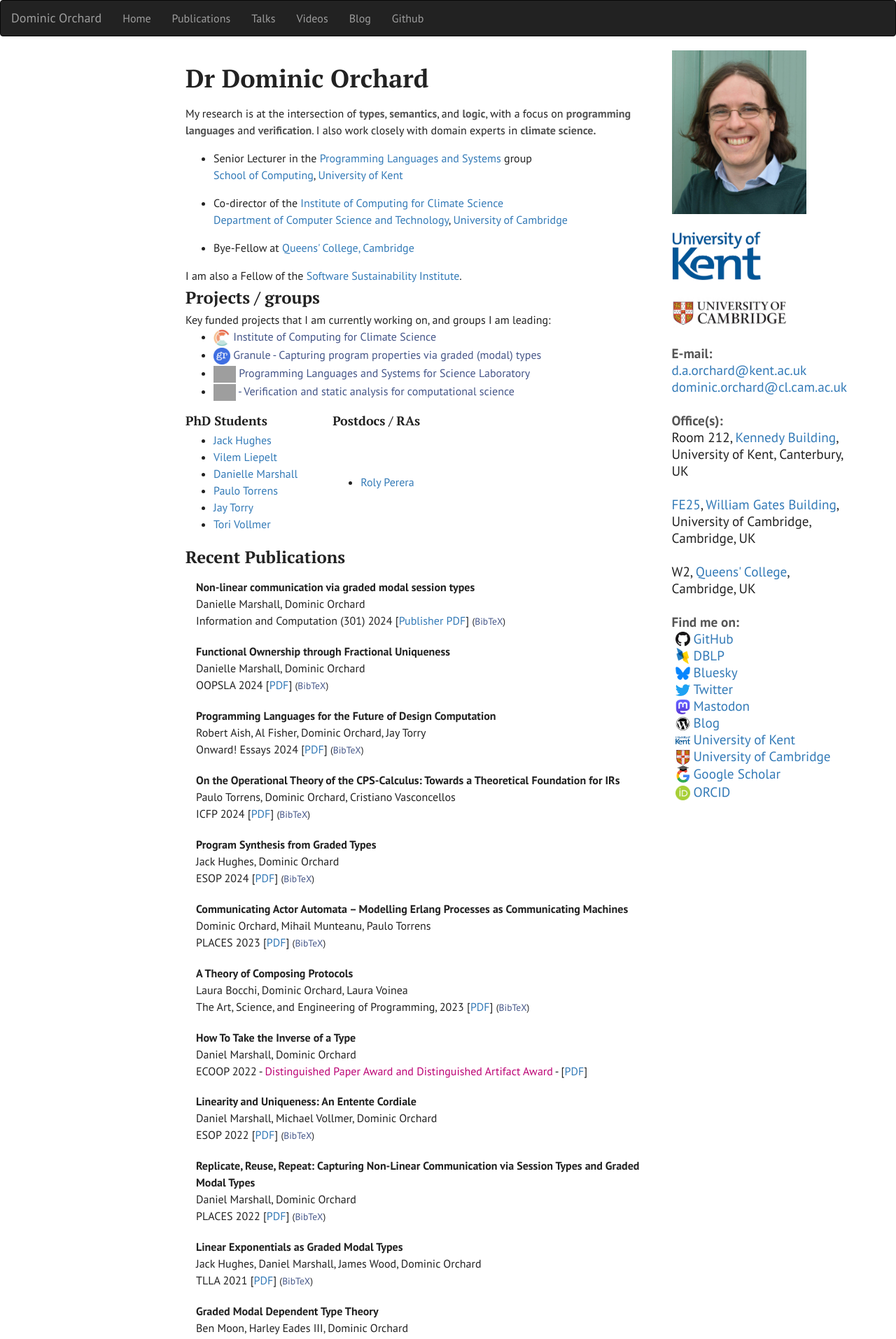
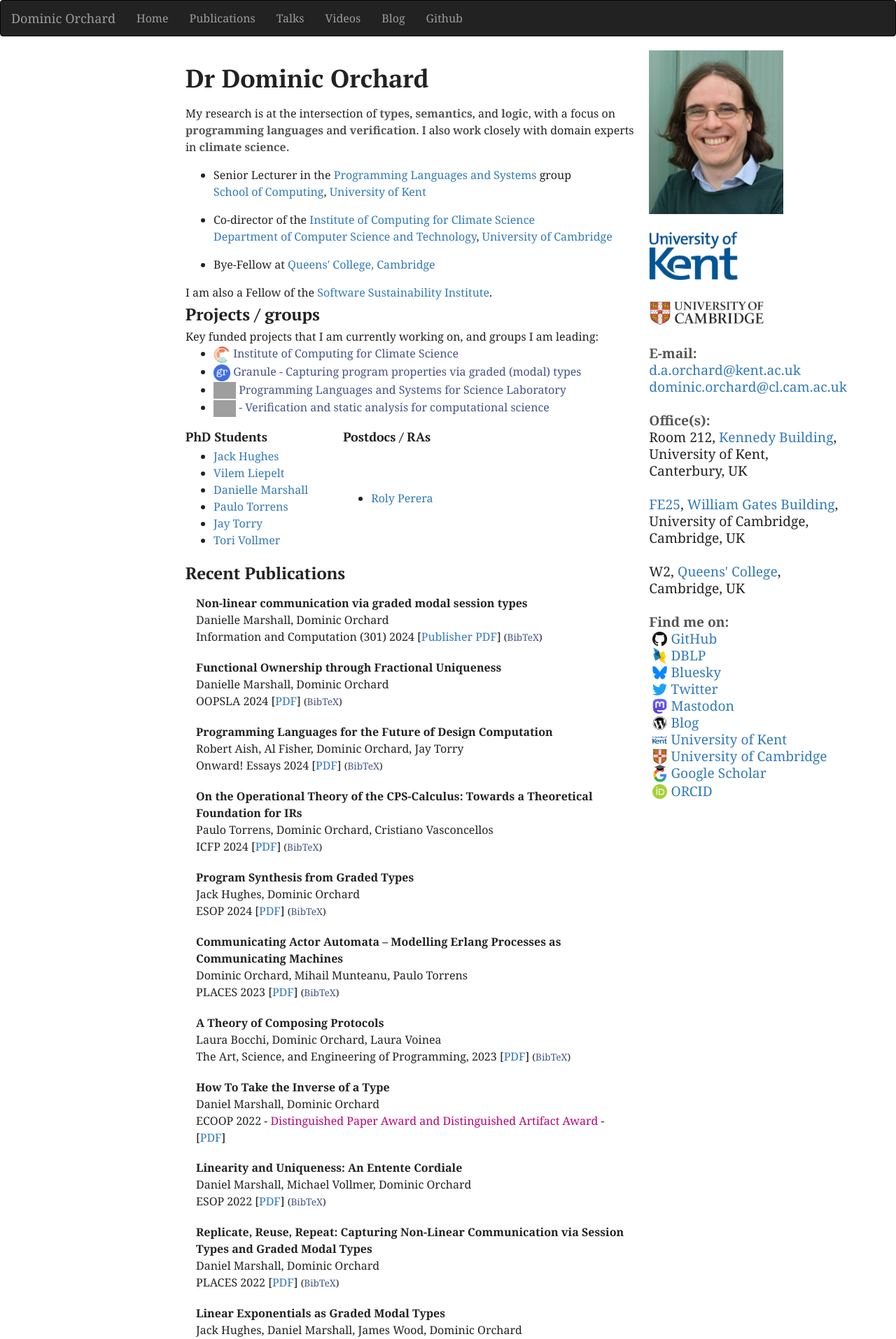
Before and after one commit to dorchard/dorchard.github.io, a Jekyll site: the page built from index.html, in a window 1280 px wide. Shown: the top 1914 px of the page at 70% size. Built offline with Jekyll 4.4.1, drawn with Linux system fonts in a browser that asks for light colours; grey boxes are pictures that could not be loaded.

Commit message:
Update main.css

```diff
--- a/assets/main.css
+++ b/assets/main.css
@@ -11,7 +11,7 @@ h3, h4 {
 }
 
 body {
-  font-family: "PT Sans", "Helvetica Neue", Helvetica, Arial, sans-serif;
+  font-family: Georgia, Times, "Times New Roman", serif;
   font-weight: regular;
   font-size: 12pt;
   line-height: 1.5em;
```
